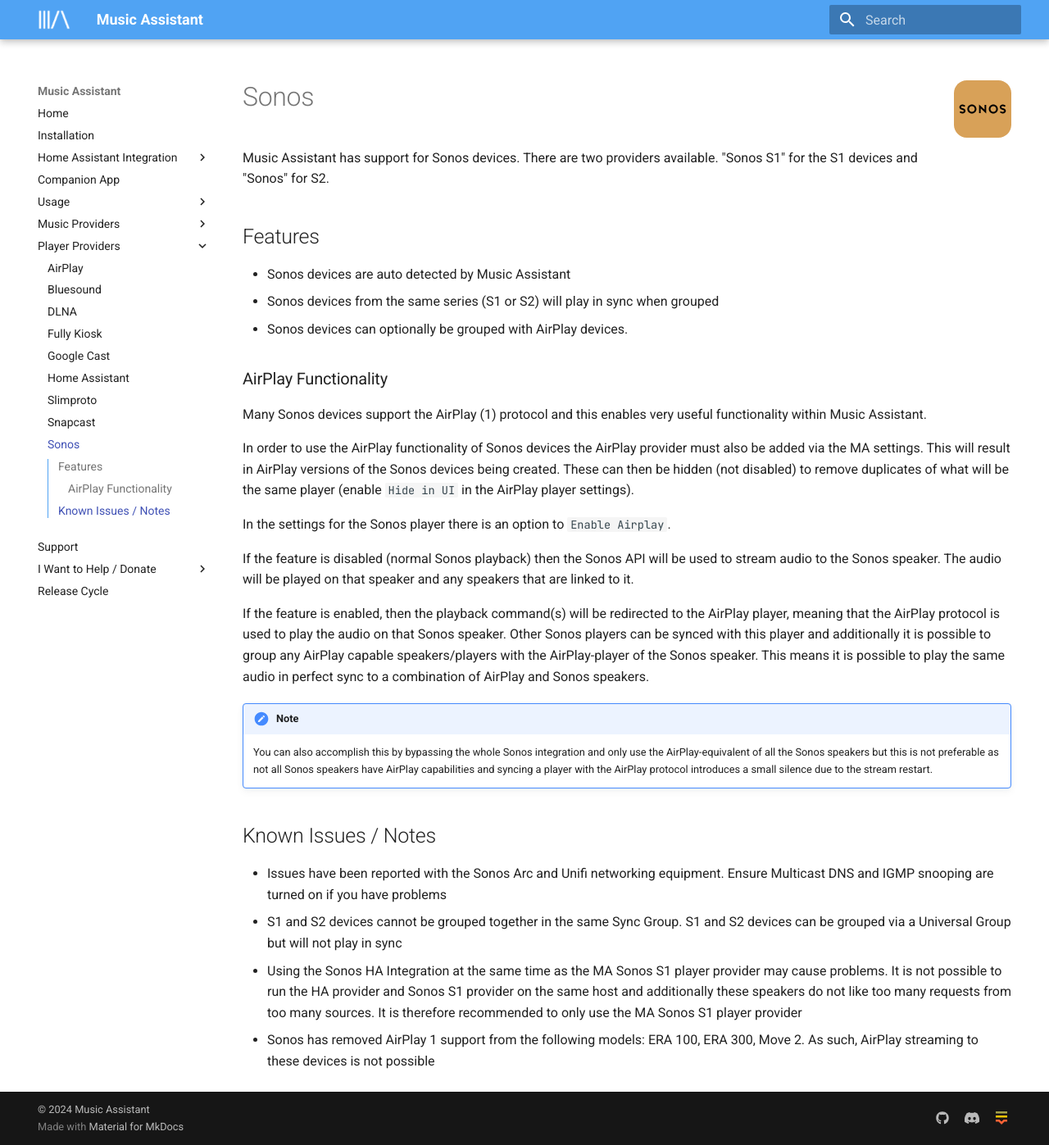
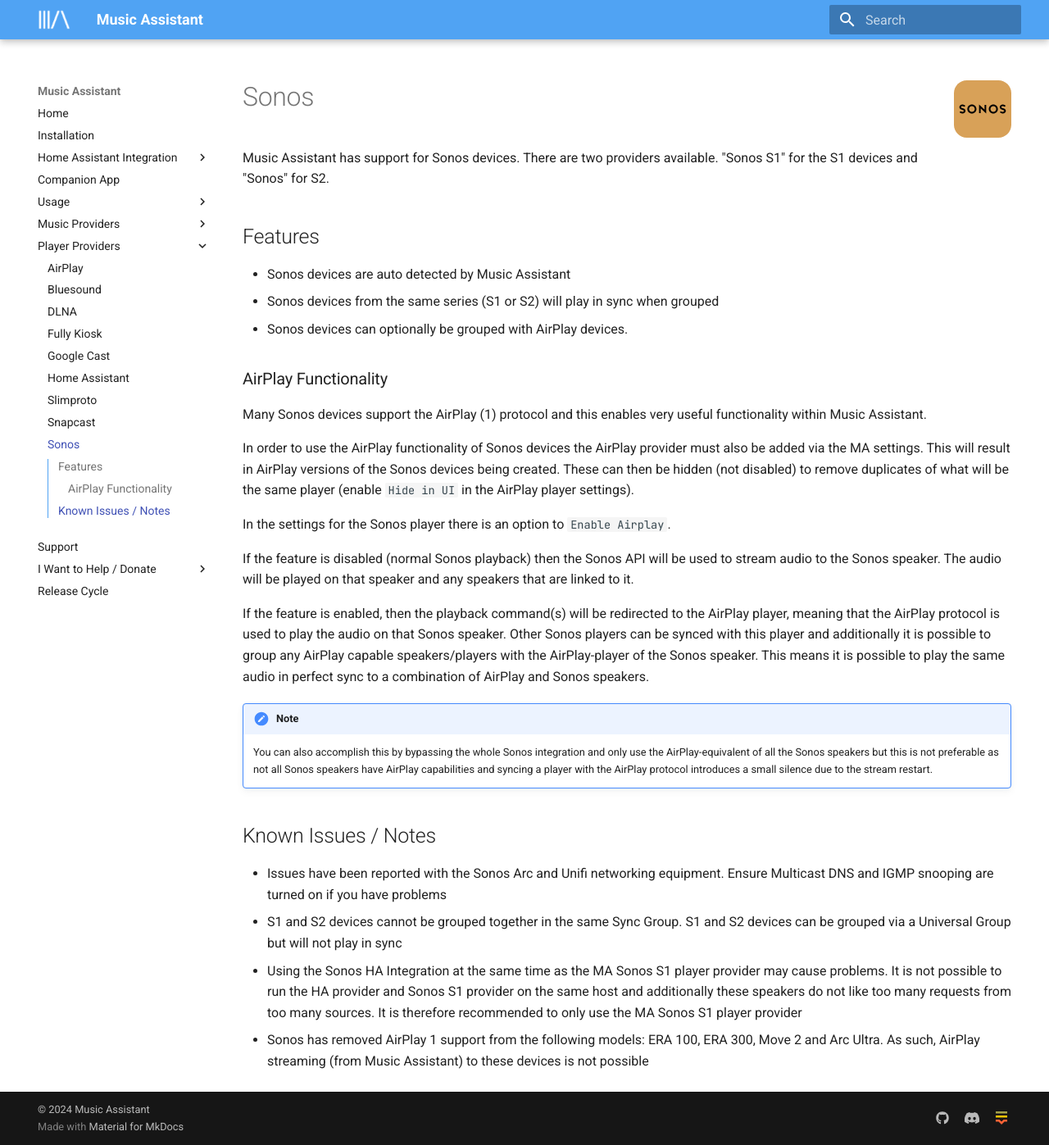
Before and after one commit to pwbriggs/music-assistant.github.io, an MkDocs documentation site: the page built from docs/player-support/sonos.md, in a window 1280 px wide and 1397 px high. Shown: the whole window at 82% size. Built offline with MkDocs 1.6.1 and Material for MkDocs 9.7.7, drawn with Linux system fonts in a browser that asks for light colours.

Commit message:
Update docs/player-support/sonos.md
Co-authored-by: Marcel van der Veldt <m.vanderveldt@outlook.com>

```diff
--- a/docs/player-support/sonos.md
+++ b/docs/player-support/sonos.md
@@ -28,4 +28,4 @@
 - Issues have been reported with the Sonos Arc and Unifi networking equipment. Ensure Multicast DNS and IGMP snooping are turned on if you have problems
 - S1 and S2 devices cannot be grouped together in the same Sync Group. S1 and S2 devices can be grouped via a Universal Group but will not play in sync
 - Using the Sonos HA Integration at the same time as the MA Sonos S1 player provider may cause problems. It is not possible to run the HA provider and Sonos S1 provider on the same host and additionally these speakers do not like too many requests from too many sources. It is therefore recommended to only use the MA Sonos S1 player provider
-- Sonos has removed AirPlay 1 support from the following models: ERA 100, ERA 300, Move 2. As such, AirPlay streaming to these devices is not possible
+- Sonos has removed AirPlay 1 support from the following models: ERA 100, ERA 300, Move 2 and Arc Ultra. As such, AirPlay streaming (from Music Assistant) to these devices is not possible
```
